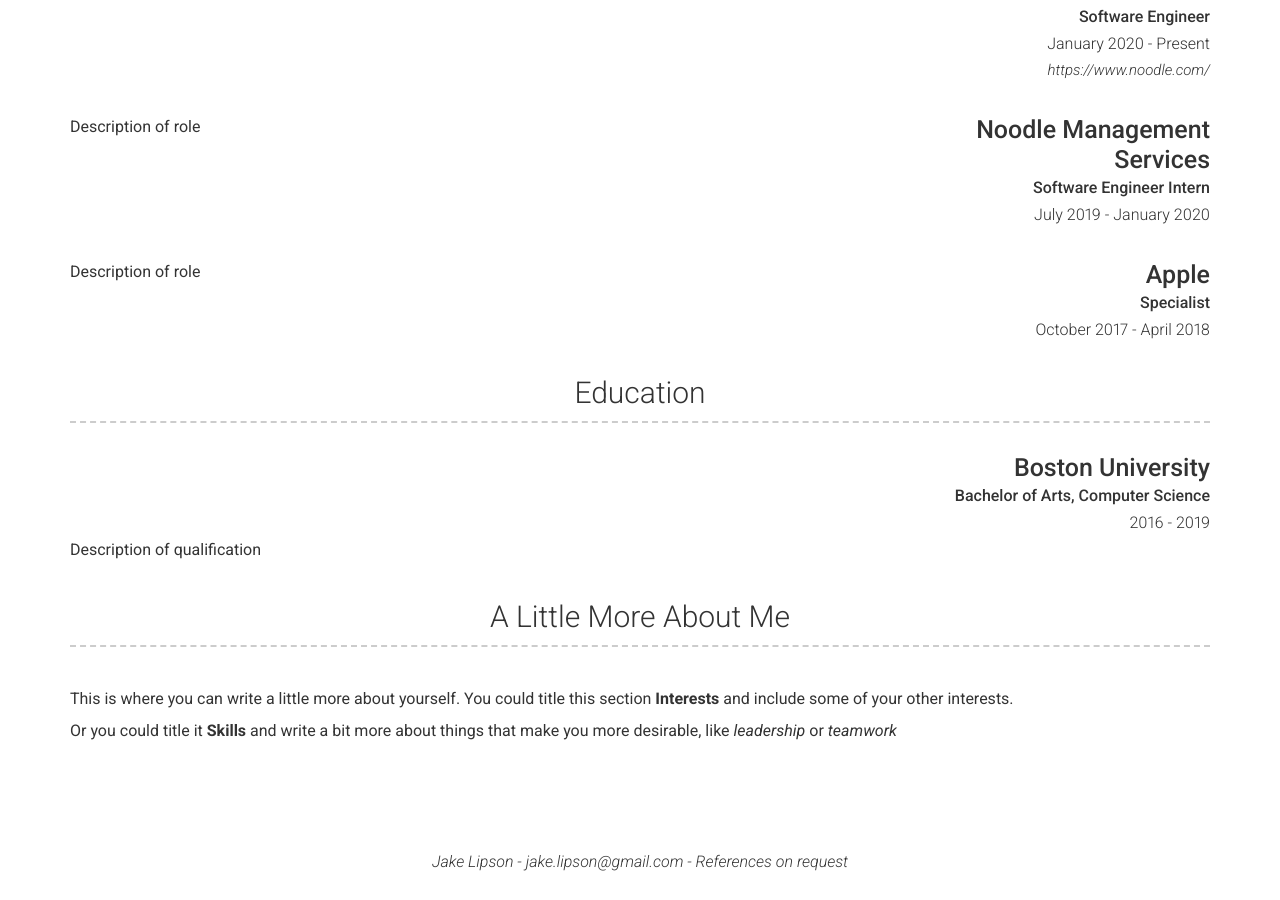
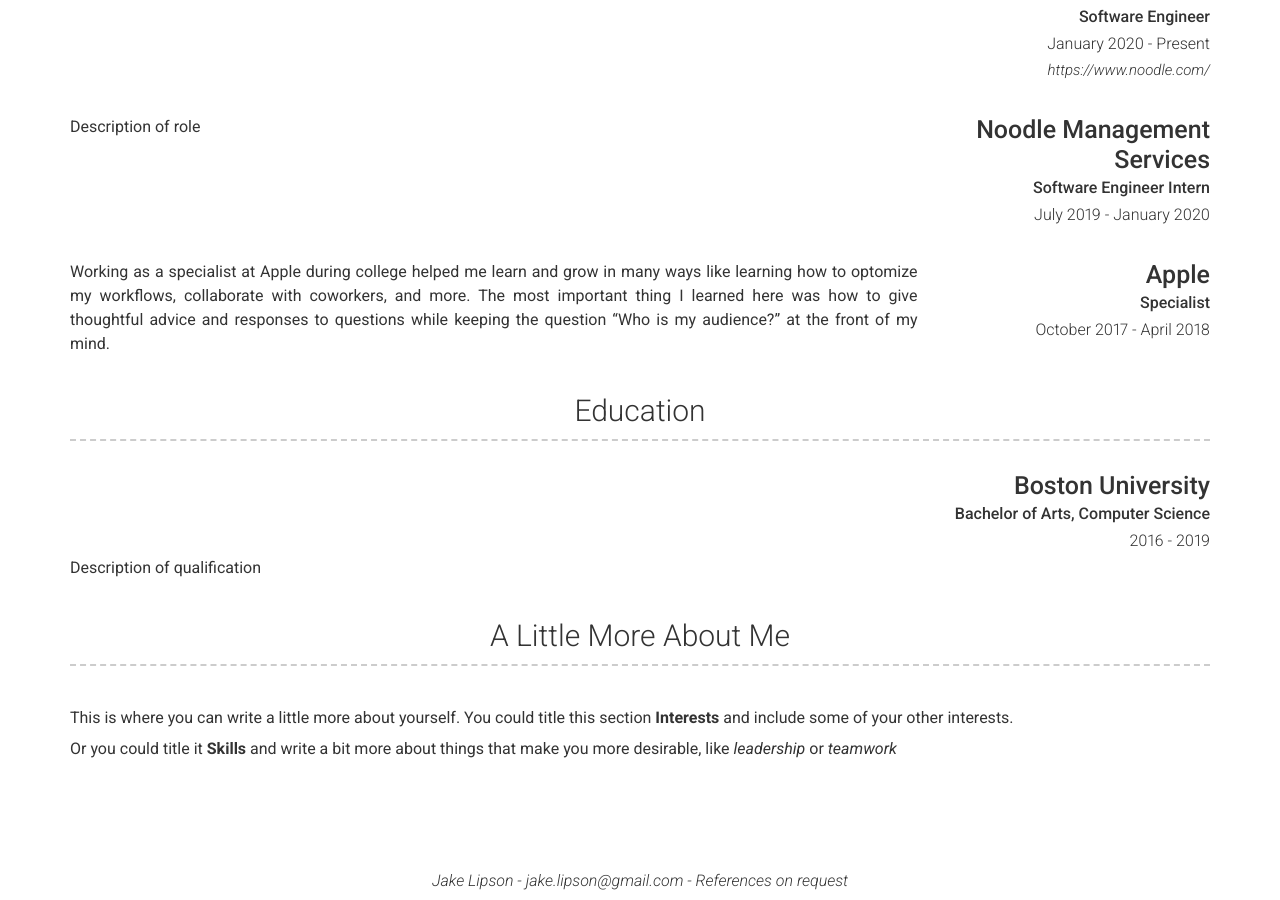
Before and after one commit to jlips24/jekyll-site, a Jekyll site: the page built from index.md, in a window 1280 px wide and 900 px high, scrolled down 656 px. Built offline with Jekyll 4.4.1, drawn with Linux system fonts in a browser that asks for light colours; nearby versions of some CDN libraries.

Commit message:
added Apple description

```diff
--- a/_config.yml
+++ b/_config.yml
@@ -105,7 +105,10 @@ content:
         # quote: >
         #   Short description of the company (optional)
         description: | # this will include new lines to allow paragraphs
-          Description of role
+          Working as a specialist at Apple during college helped me learn and grow in many ways
+          like learning how to optomize my workflows, collaborate with coworkers, and more. The
+          most important thing I learned here was how to give thoughtful advice and responses to
+          questions while keeping the question "Who is my audience?" at the front of my mind.
   - title: Education
     layout: list
     content:
```
